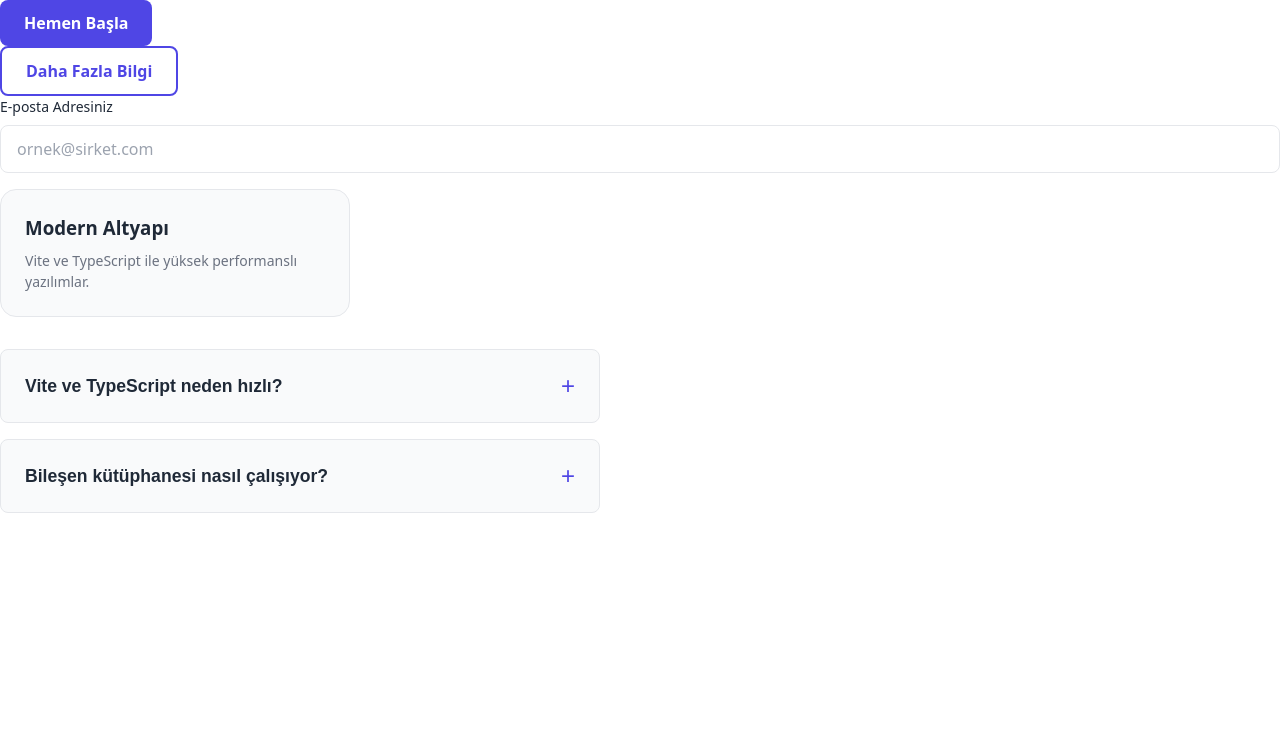
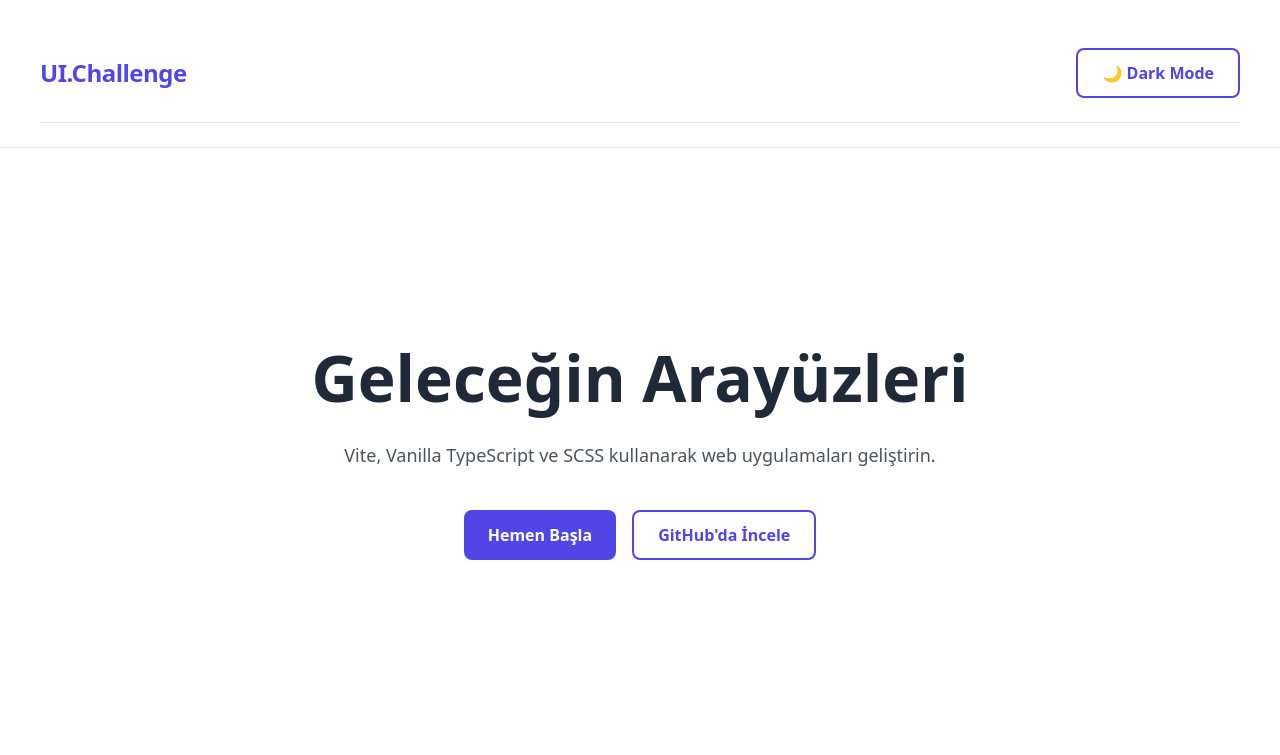
Before and after one commit to iclalolkky/Challange, a website built with Vite: page index.html in a window 1280 px wide. Built offline with nearby package versions, Linux system fonts and the light colour scheme.

Commit message:
feat: add header and hero sections with dark mode toggle

```diff
--- a/index.html
+++ b/index.html
@@ -1,12 +1,22 @@
-<!DOCTYPE html>
-<html lang="tr">
+<!doctype html>
+<html lang="tr" data-theme="light">
   <head>
     <meta charset="UTF-8" />
+    <link rel="icon" type="image/svg+xml" href="/vite.svg" />
     <meta name="viewport" content="width=device-width, initial-scale=1.0" />
     <title>UI Challenge - Landing Page</title>
+    <link rel="stylesheet" href="https://cdnjs.cloudflare.com/ajax/libs/font-awesome/6.4.0/css/all.min.css">
   </head>
   <body>
-    <div id="app"></div>
+    <div id="app">
+      <header id="header" class="header"></header>
+      <main id="main-content">
+        <section id="hero" class="hero"></section>
+        <section id="features" class="features"></section>
+        <section id="faq" class="faq-section"></section>
+      </main>
+      <footer id="footer" class="footer"></footer>
+    </div>
     <script type="module" src="/src/main.ts"></script>
   </body>
 </html>
--- a/src/main.ts
+++ b/src/main.ts
@@ -1,62 +1,74 @@
 import './styles/main.scss';
 import { createButton } from './components/Button/Button';
-import { createInput } from './components/Input/Input';
-import { createCard } from './components/Card/Card';
 import { createModal } from './components/Modal/Modal';
-import { createAccordion } from './components/Accordion/Accordion';
 
-// HTML #app div
-const app = document.querySelector<HTMLDivElement>('#app');
+const headerSection = document.querySelector<HTMLElement>('#header');
 
-if (app) {
-  // Primary Buton
-  const primaryBtn = createButton({
+if (headerSection) {
+  const container = document.createElement('div');
+  container.classList.add('container', 'header');
+
+  const logo = document.createElement('div');
+  logo.classList.add('header__logo');
+  logo.textContent = 'UI.Challenge';
+
+  const themeBtn = createButton({
+    text: '🌙 Dark Mode',
+    variant: 'outline',
+    onClick: (e) => {
+      const html = document.documentElement;
+      const isDark = html.getAttribute('data-theme') === 'dark';
+
+      html.setAttribute('data-theme', isDark ? 'light' : 'dark');
+
+      const target = e.currentTarget as HTMLButtonElement;
+      target.textContent = isDark ? '🌙 Dark Mode' : '☀️ Light Mode';
+    }
+  });
+
+  container.appendChild(logo);
+  container.appendChild(themeBtn);
+  headerSection.appendChild(container);
+}
+const heroSection = document.querySelector<HTMLElement>('#hero');
+
+if (heroSection) {
+  const container = document.createElement('div');
+  container.classList.add('container', 'hero');
+
+  const title = document.createElement('h1');
+  title.classList.add('hero__title');
+  title.textContent = 'Geleceğin Arayüzleri';
+
+  const desc = document.createElement('p');
+  desc.classList.add('hero__description');
+  desc.textContent = 'Vite, Vanilla TypeScript ve SCSS kullanarak web uygulamaları geliştirin.';
+
+  const actions = document.createElement('div');
+  actions.classList.add('hero__actions');
+
+  const ctaBtn = createButton({
     text: 'Hemen Başla',
     variant: 'primary',
     onClick: () => {
       const modalContent = document.createElement('p');
-      modalContent.textContent = "Harika! Gelişmeye devam ediyoruz. Kayıt formu yakında burada olacak.";
-
-      const modal = createModal({ title: 'Hoş Geldiniz!', content: modalContent });
+      modalContent.textContent = "Kayıt formu ve detaylar çok yakında eklenecek!";
+      const modal = createModal({ title: 'Aramıza Katıl', content: modalContent });
       document.body.appendChild(modal);
     }
   });
 
-  // Outline Buton
-  const outlineBtn = createButton({
-    text: 'Daha Fazla Bilgi',
+  const githubBtn = createButton({
+    text: 'GitHub\'da İncele',
     variant: 'outline',
+    onClick: () => window.open('https://github.com/iclalolkky/Challange', '_blank')
   });
 
-  const emailInput = createInput({
-    label: 'E-posta Adresiniz',
-    id: 'email-input',
-    type: 'email',
-    placeholder: 'ornek@sirket.com',
-    required: true
-  });
+  actions.appendChild(ctaBtn);
+  actions.appendChild(githubBtn);
 
-  const featureCard = createCard({
-    title: 'Modern Altyapı',
-    description: 'Vite ve TypeScript ile yüksek performanslı yazılımlar.',
-  });
-
-  const faqItems = [
-    {
-      title: 'Vite ve TypeScript neden hızlı?',
-      content: 'Vite, geliştirme sunucusunu saniyeler içinde başlatır. TypeScript ise kod yazarken hataları yakalar ve güvenli bir yapı sunar.'
-    },
-    {
-      title: 'Bileşen kütüphanesi nasıl çalışıyor?',
-      content: 'Vanilla TS ve SCSS kullanılarak, BEM metodolojisine tasarlandı.'
-    }
-  ];
-
-  const accordion = createAccordion(faqItems);
-
-  app.appendChild(primaryBtn);
-  app.appendChild(outlineBtn);
-  app.appendChild(emailInput);
-  app.appendChild(featureCard);
-  app.appendChild(accordion);
+  container.appendChild(title);
+  container.appendChild(desc);
+  container.appendChild(actions);
+  heroSection.appendChild(container);
 }
--- /dev/null
+++ b/src/styles/_layout.scss
@@ -0,0 +1,54 @@
+
+.container {
+  width: 100%;
+  max-width: 1200px;
+  margin: 0 auto;
+  padding: 0 1.5rem;
+}
+
+.header {
+  display: flex;
+  justify-content: space-between;
+  align-items: center;
+  padding: 1.5rem 0;
+  border-bottom: 1px solid var(--border-color);
+
+  &__logo {
+    font-size: 1.5rem;
+    font-weight: 800;
+    color: var(--primary-color);
+    letter-spacing: -0.5px;
+  }
+}
+
+.hero {
+  display: flex;
+  flex-direction: column;
+  align-items: center;
+  text-align: center;
+  padding: 6rem 1.5rem;
+  gap: 1.5rem;
+
+  &__title {
+    font-size: clamp(2.5rem, 5vw, 4rem);
+    font-weight: 800;
+    line-height: 1.2;
+    color: var(--text-color);
+  }
+
+  &__description {
+    font-size: 1.125rem;
+    max-width: 600px;
+    color: var(--text-color);
+    opacity: 0.8;
+    margin-bottom: 1rem;
+    line-height: 1.6;
+  }
+
+  &__actions {
+    display: flex;
+    gap: 1rem;
+    justify-content: center;
+    flex-wrap: wrap;
+  }
+}
--- a/src/styles/main.scss
+++ b/src/styles/main.scss
@@ -6,3 +6,4 @@
 @use '../components/Card/card';
 @use '../components/Modal/modal';
 @use '../components/Accordion/accordion';
+@use 'layout';
```
